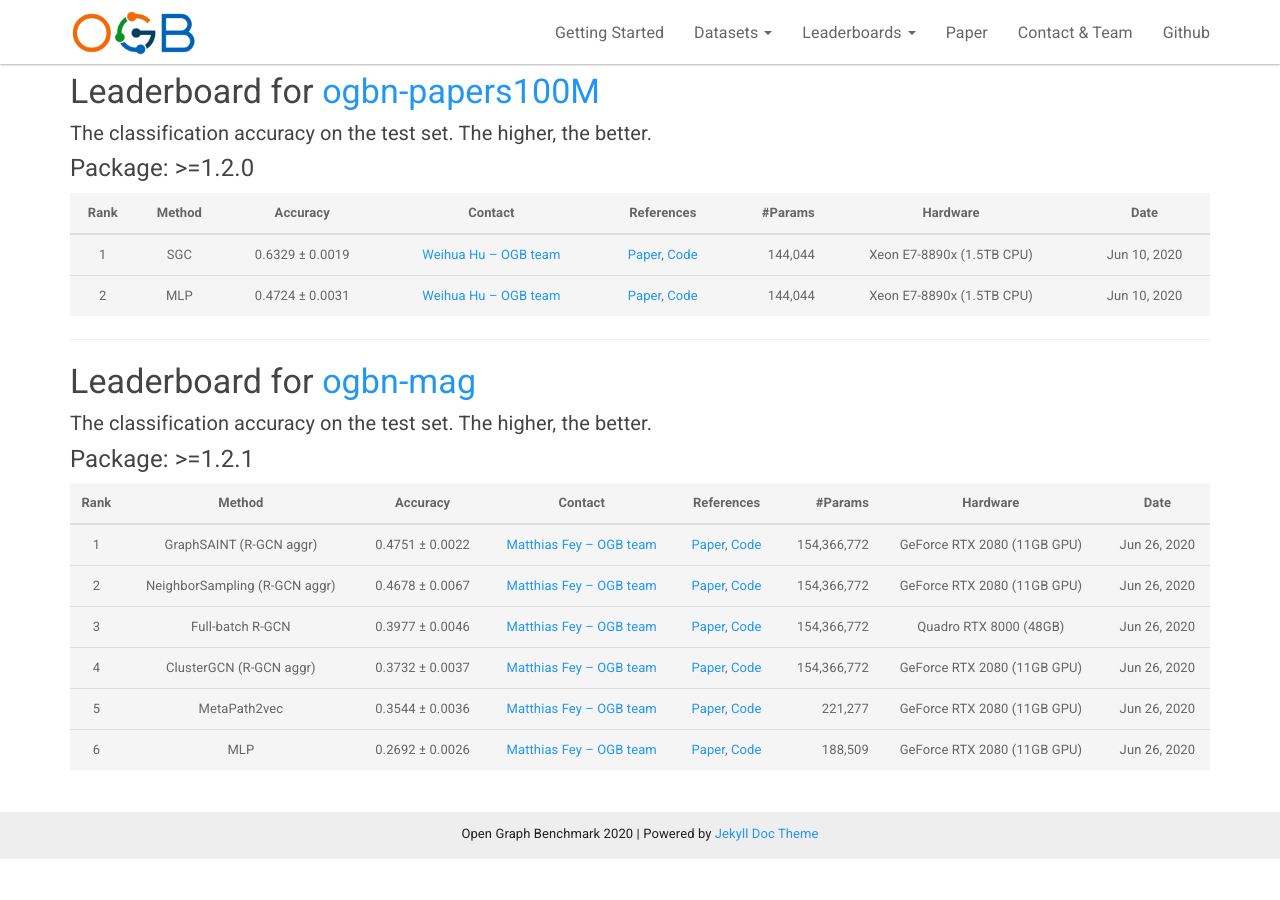
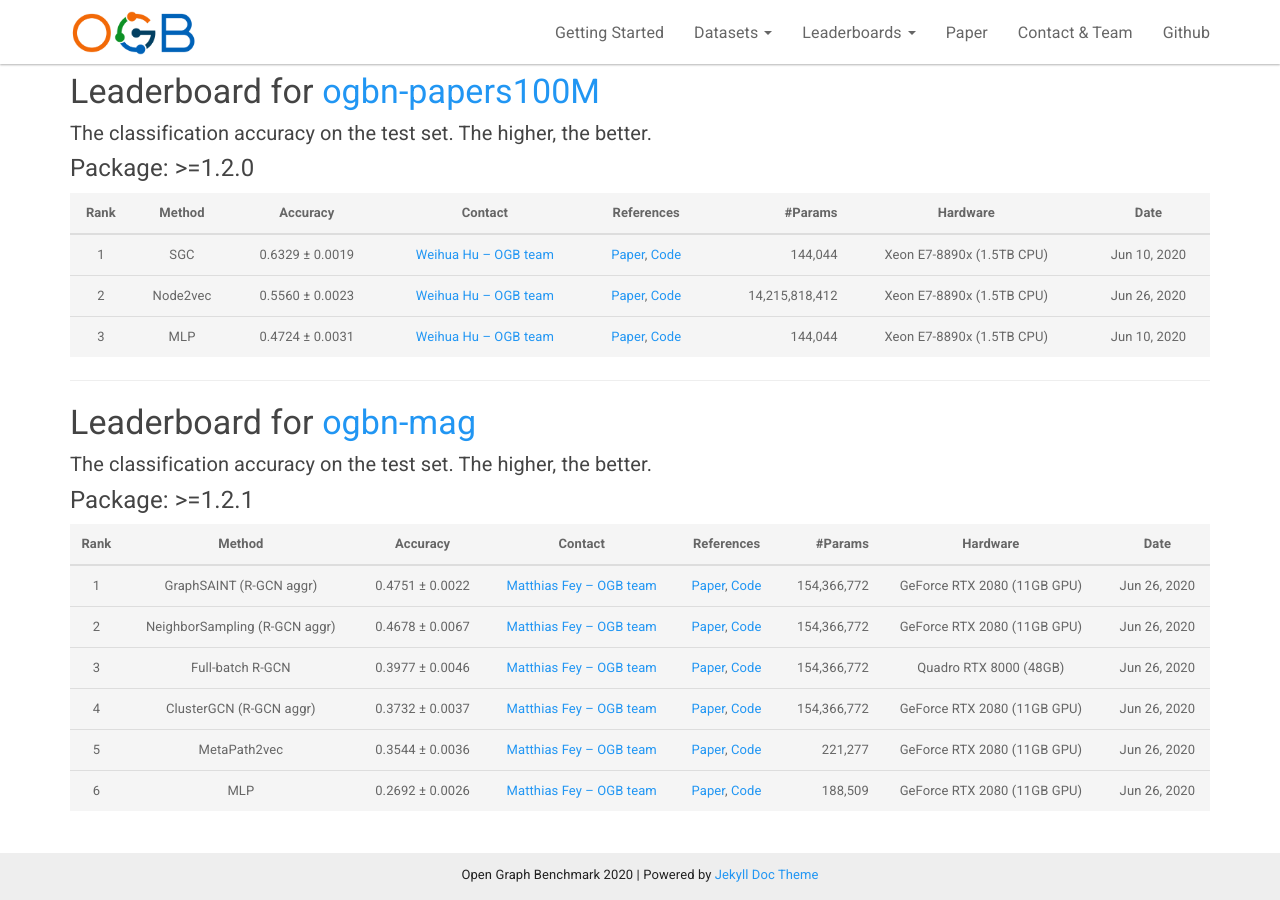
Before and after one commit to snap-stanford/ogb-web, a Jekyll site: the page built from _docs/leaderboard/leader_nodeprop.md, in a window 1280 px wide and 900 px high, scrolled down 1952 px. Built offline with Jekyll 4.4.1, drawn with Linux system fonts in a browser that asks for light colours; before the commit the page ends 2811 px from its top, so only the background shows below that.

Commit message:
updateleaderboard

```diff
--- a/_docs/leaderboard/leader_nodeprop.md
+++ b/_docs/leaderboard/leader_nodeprop.md
@@ -90,7 +90,8 @@ The **bold** method name indicates that the implementation is **official** (by t
 | Rank  | Method | Accuracy | Contact | References | #Params | Hardware | Date
 |:----:|:-----:|:------:|:-----:|:-----:|-----:|:-----:|:-----:|
 |  1  |  SGC  | 0.6329 ± 0.0019   | [Weihua Hu -- OGB team](mailto:weihuahu@cs.stanford.edu) | [Paper](https://arxiv.org/abs/1902.07153), [Code](https://github.com/snap-stanford/ogb/tree/master/examples/nodeproppred/papers100M) | 144,044 | Xeon E7-8890x (1.5TB CPU) | Jun 10, 2020 |
-|  2  |  MLP  | 0.4724 ± 0.0031   | [Weihua Hu -- OGB team](mailto:weihuahu@cs.stanford.edu) | [Paper](https://arxiv.org/abs/2005.00687), [Code](https://github.com/snap-stanford/ogb/tree/master/examples/nodeproppred/papers100M) | 144,044 | Xeon E7-8890x (1.5TB CPU) | Jun 10, 2020 |
+|  2  |  Node2vec  | 0.5560 ± 0.0023   | [Weihua Hu -- OGB team](mailto:weihuahu@cs.stanford.edu) | [Paper](https://arxiv.org/abs/1607.00653), [Code](https://github.com/snap-stanford/ogb/tree/master/examples/nodeproppred/papers100M) | 14,215,818,412 | Xeon E7-8890x (1.5TB CPU) | Jun 26, 2020 |
+|  3  |  MLP  | 0.4724 ± 0.0031   | [Weihua Hu -- OGB team](mailto:weihuahu@cs.stanford.edu) | [Paper](https://arxiv.org/abs/2005.00687), [Code](https://github.com/snap-stanford/ogb/tree/master/examples/nodeproppred/papers100M) | 144,044 | Xeon E7-8890x (1.5TB CPU) | Jun 10, 2020 |
 
 
 
```
